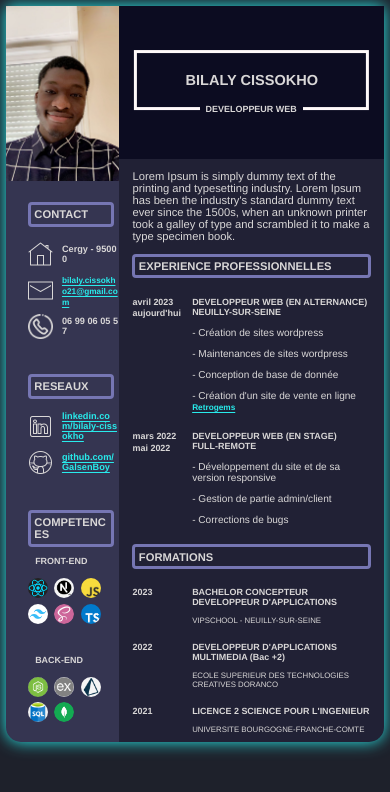
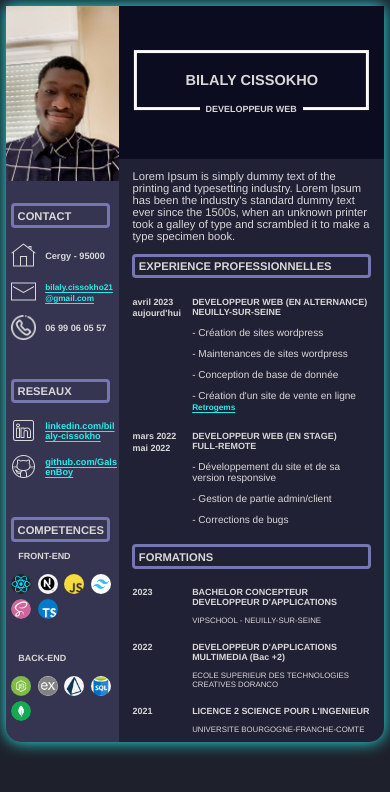
Before and after one commit to GalsenBoy/mon_cv, a plain HTML site: page index.html in a window 390 px wide. Drawn offline with Linux system fonts and the light colour scheme.

Commit message:
mobile v2

```diff
--- a/css/cv.scss
+++ b/css/cv.scss
@@ -66,6 +66,14 @@ main {
         width: 30%;
         background-color: $bgLeft;
         word-break: break-all;
+
+        #content-left {
+            display: flex;
+            flex-direction: column;
+            justify-content: space-around;
+            height: 75%;
+            padding-left: 1.5em;
+        }
 
         #photo-profil {
             img {
@@ -250,6 +258,10 @@ main {
 
             }
 
+            #content-left {
+                padding-left: 0.5em;
+            }
+
             #front {
                 .img-com {
                     width: 20px;
--- a/index.html
+++ b/index.html
@@ -13,15 +13,7 @@
         <div id="photo-profil">
           <img src="/img/moi.jpg" alt="" />
         </div>
-        <div
-          style="
-            display: flex;
-            flex-direction: column;
-            justify-content: space-around;
-            height: 75%;
-            padding-left: 2em;
-          "
-        >
+        <div id="content-left">
           <div id="coor">
             <h2 class="title-left">CONTACT</h2>
             <div class="coor-item">
```
Also changed, not shown: css/cv.css, 1 other file.
